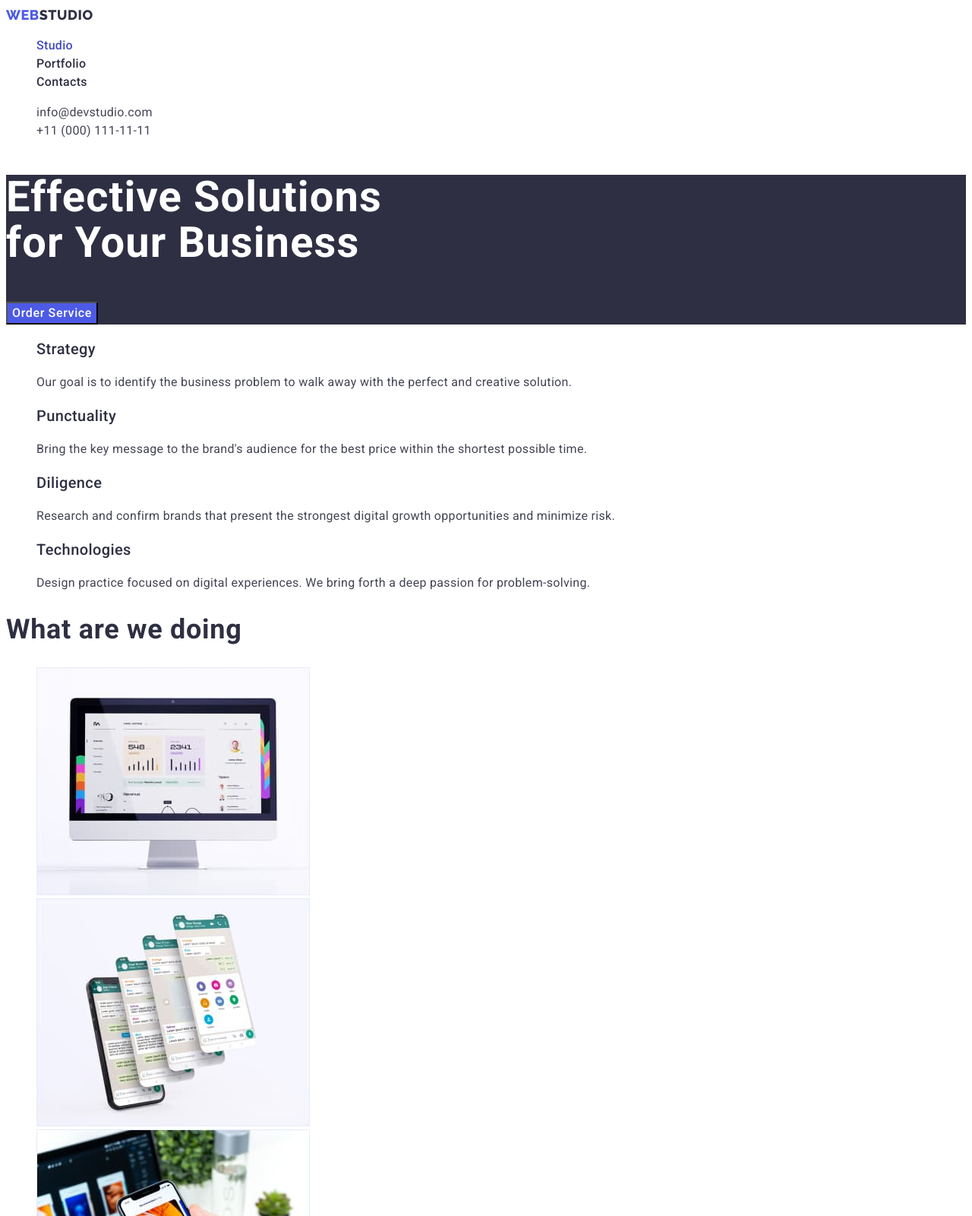
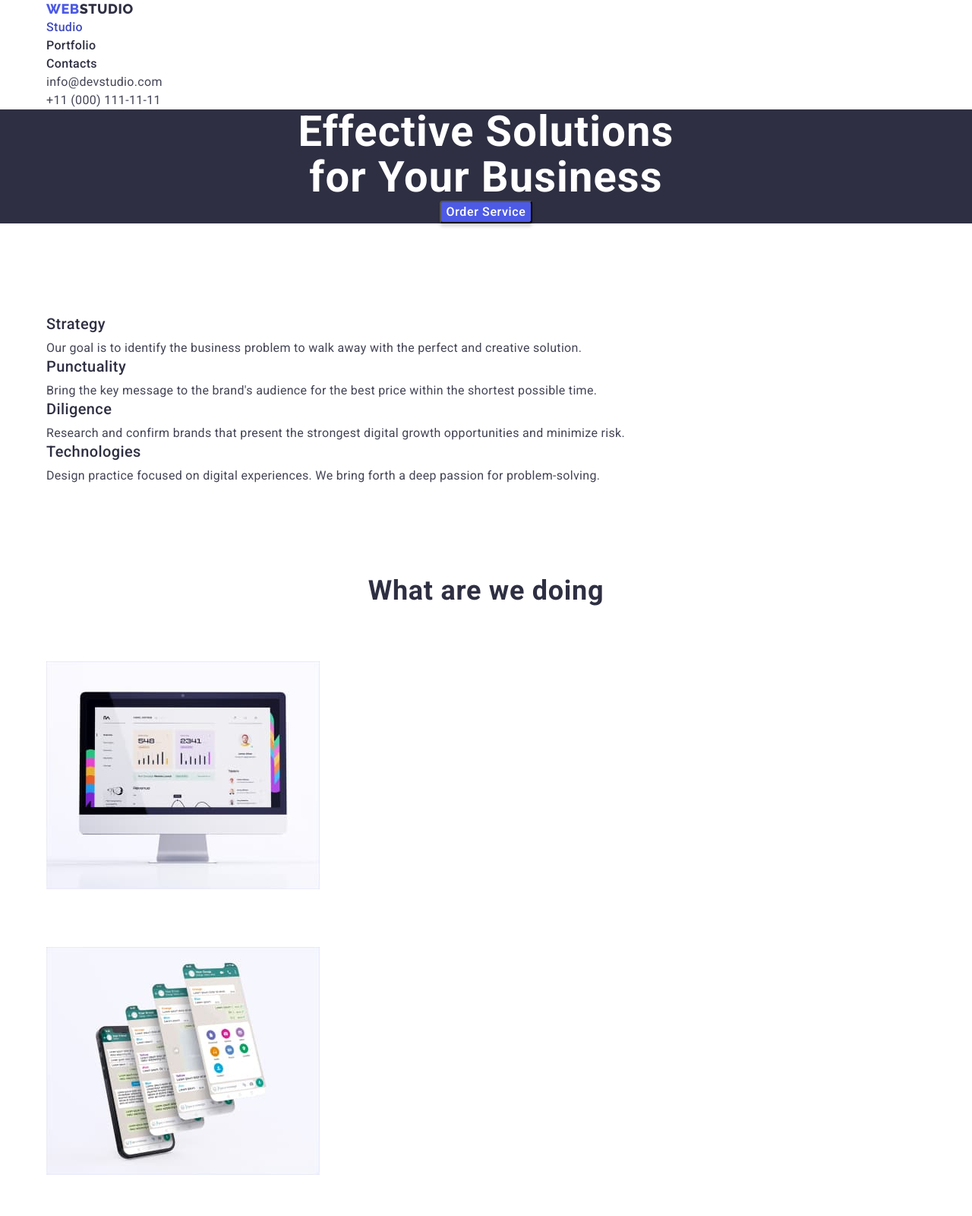
Before and after one commit to Serdiuk-Maksym/goit-markup-hw-03, a plain HTML site: page index.html in a window 1280 px wide. Shown: the top 1600 px of the page at 76% size. Drawn offline with nearby package versions, Linux system fonts and the light colour scheme.

Commit message:
first fix

```diff
--- a/css/styles.css
+++ b/css/styles.css
@@ -10,6 +10,16 @@
   --light-color: #f4f4fd;
   --modal-overlay-color: rgba(46, 47, 66, 0.4);
   --hero-background-color: rgba(46, 47, 66, 0.7);
+}
+
+html {
+  box-sizing: border-box;
+}
+
+*,
+*::before,
+*::after {
+  box-sizing: inherit;
 }
 
 body {
@@ -30,9 +40,33 @@ body {
   margin: -1px;
 }
 
+.list {
+  margin: 0;
+  padding: 0;
+}
+
+.title {
+  margin: 0;
+  padding: 0;
+}
+
+.text {
+  margin: 0;
+  padding: 0;
+}
+
+.container {
+  margin-left: auto;
+  margin-right: auto;
+  width: 1158px;
+}
+
 /*~~~~~~~~~~~~~~~~~~~~~~~~~~~~~~~~~~~~~~~~~~~~~ header ~~~~~~~~~~~~~~~~~~~~~~~~~~~~~~~~~~~~~~~~~~~~~~~~~~~~~~~~~~~~~*/
 
 .header {
+}
+
+.container.header {
 }
 
 .header-navigation {
@@ -58,6 +92,8 @@ body {
 }
 
 .header-list {
+  margin-top: 0;
+  margin-bottom: 0;
 }
 
 .header-item {
@@ -82,6 +118,11 @@ body {
 }
 
 .header-address {
+}
+
+.header-address .list {
+  margin-top: 0;
+  margin-bottom: 0;
 }
 
 .header-address-item {
@@ -114,10 +155,13 @@ body {
 /* ~~~~~~~~~~~~~~~~~~~~~~~~~~~~~~~~~~~~~~~~~~~~~~~~~~~~~~~~ hero ~~~~~~~~~~~~~~~~~~~~~~~~~~~~~~~~~~~~~~~~~~~~~~~~~~~*/
 
 .hero {
+  text-align: center;
   background-color: var(--titl-color);
 }
 
 .hero-title {
+  margin-top: 0;
+  margin-bottom: 0;
   font-size: 56px;
   line-height: 1.07;
   letter-spacing: 0.02em;
@@ -133,6 +177,8 @@ body {
   cursor: pointer;
   color: var(--background-color);
   background-color: var(--primary-brand-color);
+  box-shadow: 0px 4px 4px rgba(0, 0, 0, 0.15);
+  border-radius: 4px;
 }
 
 .hero-btn:is(:focus, :hover) {
@@ -141,8 +187,17 @@ body {
 
 /* ~~~~~~~~~~~~~~~~~~~~~~~~~~~~~~~~~~~~~~~~~~~~~~~~~ features ~~~~~~~~~~~~~~~~~~~~~~~~~~~~~~~~~~~~~~~~~~~~~~~~~~~~~~~~~~~~~~~~~*/
 
-.fearures-list {
+.features {
   background: var(--background-color);
+}
+
+.container.features {
+  margin-top: 120px;
+}
+
+.features-list {
+  margin-top: 0;
+  margin-bottom: 0;
 }
 
 .features-item {
@@ -158,6 +213,7 @@ body {
 }
 
 .features-text {
+  margin-top: 8px;
   font-size: 16px;
   line-height: 1.5;
   letter-spacing: 0.02em;
@@ -169,10 +225,17 @@ body {
   background: var(--background-color);
 }
 
+.container.doing {
+  margin-top: 120px;
+}
+
 .doing-title {
+  margin-top: 0;
+  margin-bottom: 0;
   font-size: 36px;
   line-height: 1.11;
   letter-spacing: 0.02em;
+  text-align: center;
   color: var(--titl-color);
 }
 
@@ -181,6 +244,7 @@ body {
 }
 
 .doing-item {
+  margin-top: 72px;
 }
 
 /* ~~~~~~~~~~~~~~~~~~~~~~~~~~~~~~~~~~~~~~~~~~~~~~~~~~~~~~~~~~~ team ~~~~~~~~~~~~~~~~~~~~~~~~~~~~~~~~~~~~~~~~~~~~~~~~~~*/
@@ -189,10 +253,15 @@ body {
   background-color: var(--light-color);
 }
 
+.container.team {
+  margin-top: 120px;
+}
+
 .team-title {
   font-size: 36px;
   line-height: 1.11;
   letter-spacing: 0.02em;
+  text-align: center;
   color: var(--titl-color);
 }
 
@@ -201,6 +270,7 @@ body {
 }
 
 .team-item {
+  margin-top: 72px;
   background-color: var(--background-color);
 }
 
@@ -208,6 +278,7 @@ body {
 }
 
 .team-subtitle {
+  margin-top: 32px;
   font-weight: 500;
   font-size: 20px;
   line-height: 1.2;
@@ -216,6 +287,7 @@ body {
 }
 
 .team-text {
+  margin-top: 8px;
   font-size: 16px;
   line-height: 1.5;
   letter-spacing: 0.02em;
@@ -229,6 +301,10 @@ body {
 
 .filter {
   list-style-type: none;
+}
+
+.container.filter {
+  margin-top: 168px;
 }
 
 .filter-btn {
@@ -253,7 +329,13 @@ body {
   list-style-type: none;
 }
 
+.container.portlist {
+  margin-top: 72px;
+  margin-bottom: 120px;
+}
+
 .list-subtitle {
+  margin-top: 32px;
   font-weight: 500;
   font-size: 20px;
   line-height: 1.2;
@@ -262,6 +344,7 @@ body {
 }
 
 .list-text {
+  margin-top: 8px;
   font-size: 16px;
   line-height: 1.5;
   letter-spacing: 0.02em;
@@ -271,6 +354,9 @@ body {
 
 .footer {
   background-color: var(--titl-color);
+}
+
+.container.footer {
 }
 
 .footer-logo {
@@ -293,6 +379,7 @@ body {
 }
 
 .footer-text {
+  margin-top: 16px;
   font-size: 16px;
   line-height: 1.5;
   letter-spacing: 0.02em;
--- a/index.html
+++ b/index.html
@@ -11,15 +11,20 @@
       href="https://fonts.googleapis.com/css2?family=Raleway:wght@800&family=Roboto:wght@400;500;700;900&display=swap"
       rel="stylesheet"
     />
+    <link
+      rel="stylesheet"
+      href="https://cdnjs.cloudflare.com/ajax/libs/modern-normalize/1.1.0/modern-normalize.min.css"
+    />
     <link rel="stylesheet" href="./css/styles.css" />
   </head>
   <body>
     <header class="header">
+      <div class="container header">
         <nav class="header-navigation">
           <a class="header-logo" href="./index.html"
             ><span class="header-logo-span">WEB</span>STUDIO</a
           >
-        <ul class="header-list">
+          <ul class="header-list list">
             <li class="header-item">
               <a class="header-link current" href="./index.html">Studio</a>
             </li>
@@ -32,7 +37,7 @@
           </ul>
         </nav>
         <address class="header-address">
-        <ul>
+          <ul class="header-address list">
             <li class="header-address-item">
               <a class="mail" href="mailto:info@devstudio.com"
                 >info@devstudio.com</a
@@ -43,51 +48,57 @@
             </li>
           </ul>
         </address>
+      </div>
     </header>
 
     <main>
       <section class="hero">
-        <h1 class="hero-title">Effective Solutions<br />for Your Business</h1>
+        <h1 class="hero-title title">
+          Effective Solutions<br />for Your Business
+        </h1>
         <button class="hero-btn" type="button">Order Service</button>
       </section>
 
-      <section class="fearures-list">
-        <h2 hidden class="visually-hidden">features</h2>
-        <ul>
+      <section class="features">
+        <div class="container features">
+          <h2 hidden class="visually-hidden title">features</h2>
+          <ul class="features-list list">
             <li class="features-item">
-            <h3 class="features-subtitle">Strategy</h3>
-            <p class="features-text">
-              Our goal is to identify the business problem to walk away with the
-              perfect and creative solution.
+              <h3 class="features-subtitle title">Strategy</h3>
+              <p class="features-text text">
+                Our goal is to identify the business problem to walk away with
+                the perfect and creative solution.
               </p>
             </li>
             <li class="features-item">
-            <h3 class="features-subtitle">Punctuality</h3>
-            <p class="features-text">
+              <h3 class="features-subtitle title">Punctuality</h3>
+              <p class="features-text text">
                 Bring the key message to the brand's audience for the best price
                 within the shortest possible time.
               </p>
             </li>
             <li class="features-item">
-            <h3 class="features-subtitle">Diligence</h3>
-            <p class="features-text">
+              <h3 class="features-subtitle title">Diligence</h3>
+              <p class="features-text text">
                 Research and confirm brands that present the strongest digital
                 growth opportunities and minimize risk.
               </p>
             </li>
             <li class="features-item">
-            <h3 class="features-subtitle">Technologies</h3>
-            <p class="features-text">
+              <h3 class="features-subtitle title">Technologies</h3>
+              <p class="features-text text">
                 Design practice focused on digital experiences. We bring forth a
                 deep passion for problem-solving.
               </p>
             </li>
           </ul>
+        </div>
       </section>
 
       <section class="doing">
-        <h2 class="doing-title">What are we doing</h2>
-        <ul class="doing-list">
+        <div class="container doing">
+          <h2 class="doing-title title">What are we doing</h2>
+          <ul class="doing-list list">
             <li class="doing-item">
               <img
                 src="./images/example1.jpg"
@@ -110,11 +121,13 @@
               />
             </li>
           </ul>
+        </div>
       </section>
 
       <section class="team">
-        <h2 class="team-title">Our Team</h2>
-        <ul class="team-list">
+        <div class="container team">
+          <h2 class="team-title title">Our Team</h2>
+          <ul class="team-list list">
             <li class="team-item">
               <img
                 class="team-picture"
@@ -122,8 +135,8 @@
                 alt="photo Mark Guerrero"
                 width="264"
               />
-            <h3 class="team-subtitle">Mark Guerrero</h3>
-            <p class="team-text">Product Designer</p>
+              <h3 class="team-subtitle title">Mark Guerrero</h3>
+              <p class="team-text text">Product Designer</p>
             </li>
             <li class="team-item">
               <img
@@ -132,8 +145,8 @@
                 alt="photo Tom Ford"
                 width="264"
               />
-            <h3 class="team-subtitle">Tom Ford</h3>
-            <p class="team-text">Frontend Developer</p>
+              <h3 class="team-subtitle title">Tom Ford</h3>
+              <p class="team-text text">Frontend Developer</p>
             </li>
             <li class="team-item">
               <img
@@ -142,8 +155,8 @@
                 alt="photo Camila Garcia"
                 width="264"
               />
-            <h3 class="team-subtitle">Camila Garcia</h3>
-            <p class="team-text">Marketing</p>
+              <h3 class="team-subtitle title">Camila Garcia</h3>
+              <p class="team-text text">Marketing</p>
             </li>
             <li class="team-item">
               <img
@@ -152,21 +165,24 @@
                 alt="photo Daniel Wilson"
                 width="264"
               />
-            <h3 class="team-subtitle">Daniel Wilson</h3>
-            <p class="team-text">UI Designer</p>
+              <h3 class="team-subtitle title">Daniel Wilson</h3>
+              <p class="team-text text">UI Designer</p>
             </li>
           </ul>
+        </div>
       </section>
     </main>
 
     <footer class="footer">
+      <div class="container footer">
         <a class="footer-logo" href="./index.html">
           <span class="footer-logo-span">WEB</span>STUDIO</a
         >
-      <p class="footer-text">
-        Increase the flow of customers and sales for your business with digital
-        marketing & growth solutions.
+        <p class="footer-text text">
+          Increase the flow of customers and sales for your business with
+          digital marketing & growth solutions.
         </p>
+      </div>
     </footer>
   </body>
 </html>
```
Also changed, not shown: portfolio.html (+22 -10 lines). Lines whose indentation alone changed are shown as unchanged.
